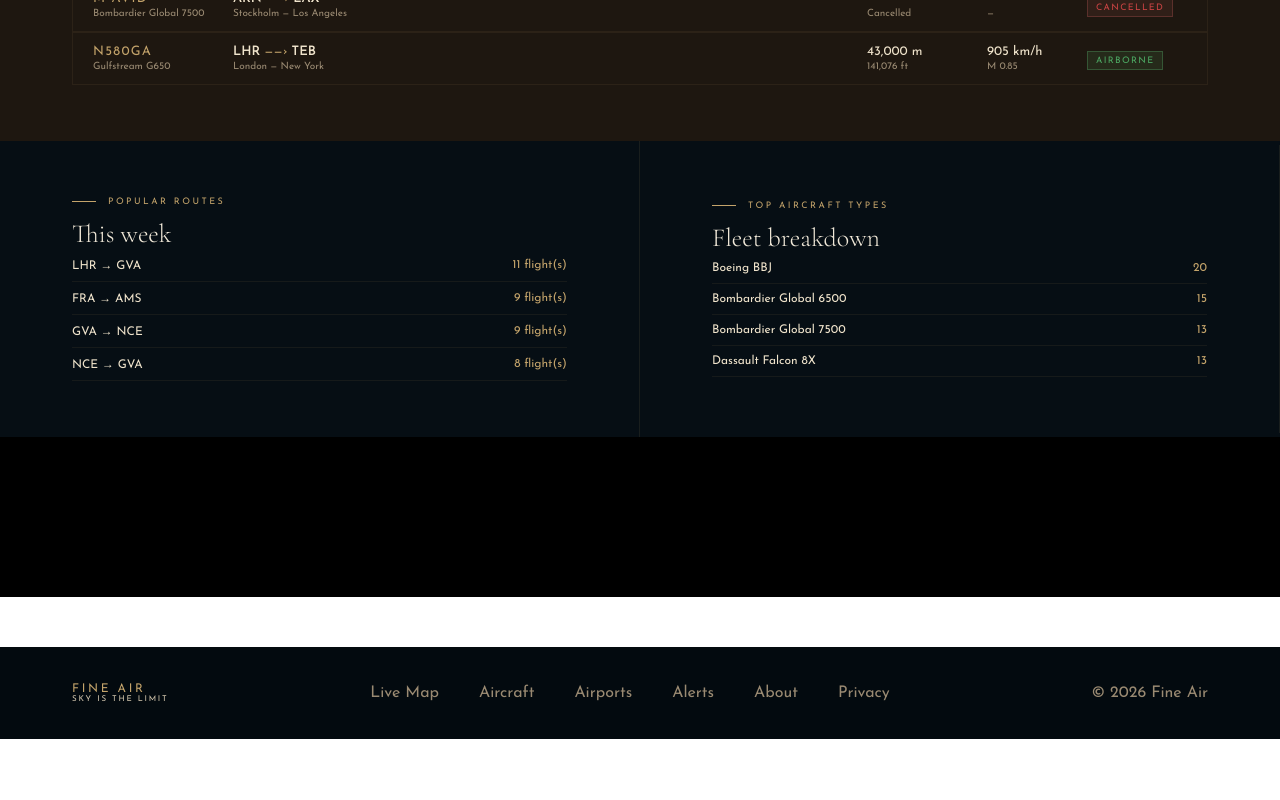
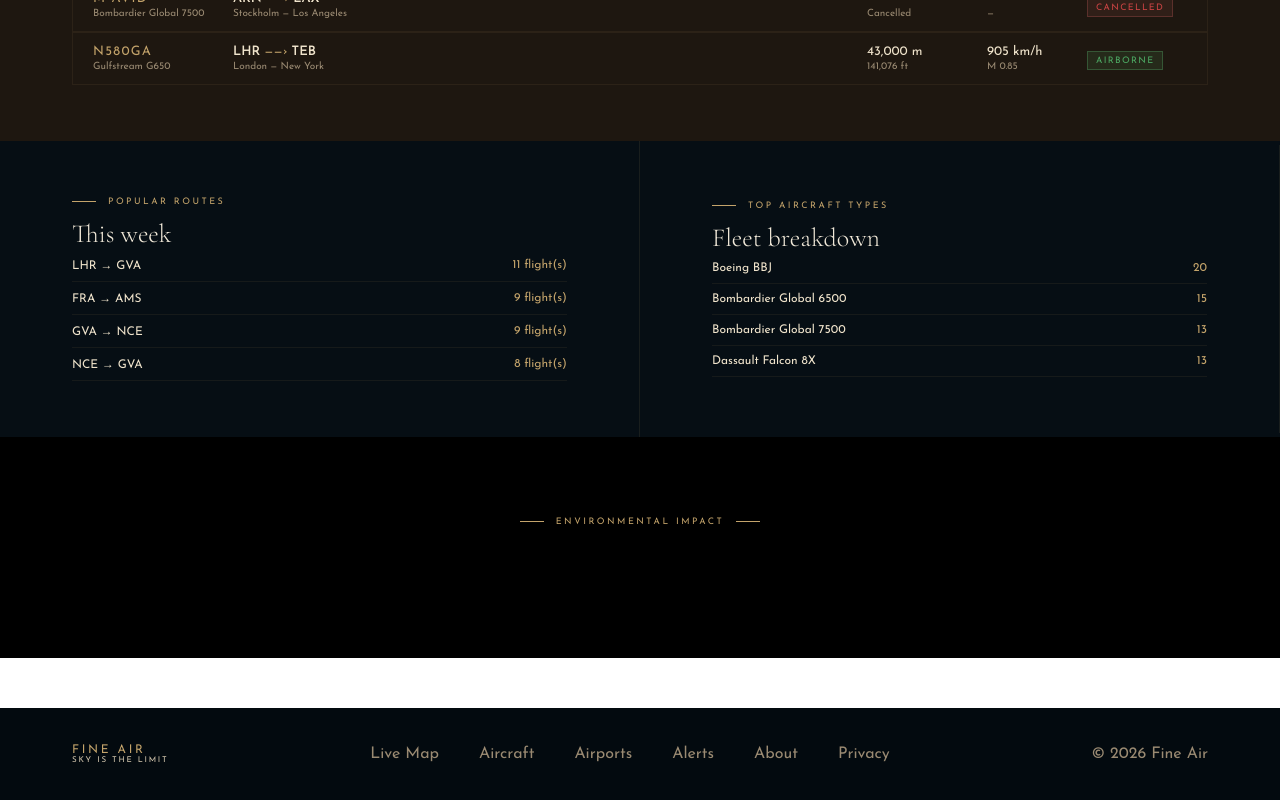
Before and after one commit to Moixiang/Fineair-Tracker, a React (Vite) app in the folder frontend/: page / in a window 1280 px wide. Shown: the part 504-1304 px from the top of the page. Before the commit the page ends 1243 px from the top, so only its background shows below. Built offline with nearby package versions, Linux system fonts and the light colour scheme; no server answers.

Commit message:
CO2 Eyebrow

```diff
--- a/frontend/src/home.css
+++ b/frontend/src/home.css
@@ -284,3 +284,22 @@
     text-align: center;
     border: none;
 }
+
+.co2Eyebrow {
+    font-size: 9px;
+    letter-spacing: 0.28em;
+    color: #c4a46b;
+    margin-bottom: 16px;
+    display: flex;
+    justify-content: center;
+    align-items: center;
+    gap: 12px;
+}
+
+.co2Eyebrow::before,
+.co2Eyebrow::after {
+    content: '';
+    width: 24px;
+    height: 0.5px;
+    background: #c4a46b;
+}
--- a/frontend/src/pages/home.jsx
+++ b/frontend/src/pages/home.jsx
@@ -231,9 +231,9 @@ export default function Home() {
         </div>
       </section>
       <section className="co2Emission">
-        <div className="co2Eyebrow"></div>
-        <div className="co2Label"></div>
-        <div className="co2Eyebrow"></div>
+        <div className="co2Eyebrow">ENVIRONMENTAL IMPACT</div>
+        <div className="co2Label">Estimated CO₂ emissions today</div>
+        <div className="co2Num">20,814,000 kg CO₂e</div>
         <div className="co2Sub"></div>
       </section>
     </div>
```
